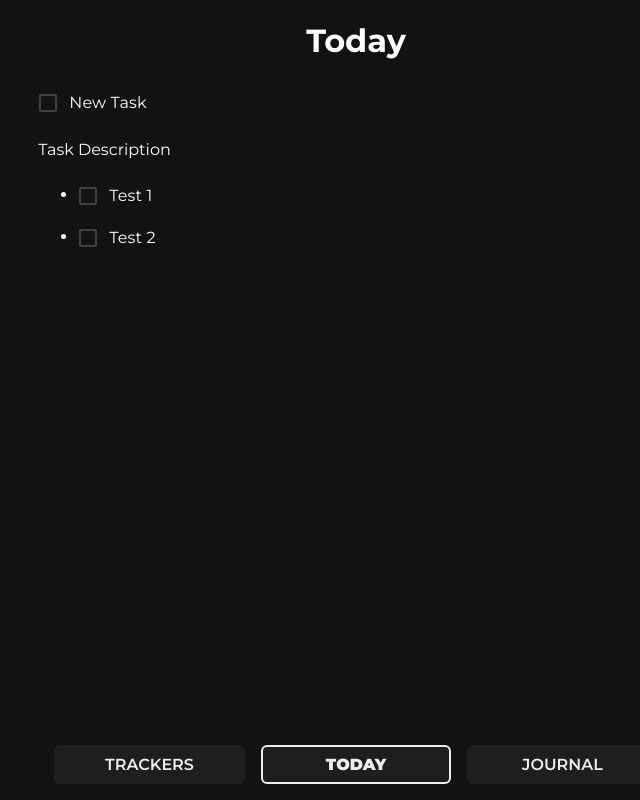
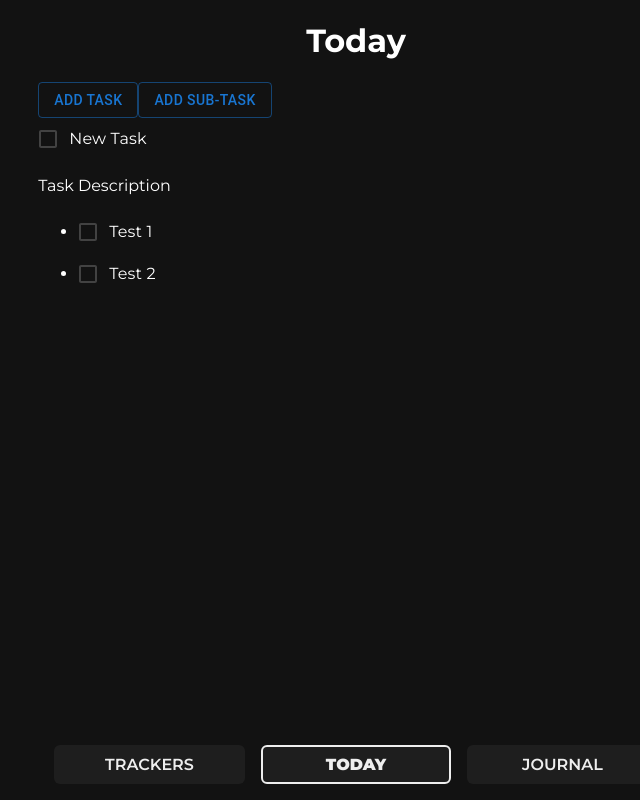
Before and after one commit to therisingtsun/ekdanta, a Next.js app: page / in a window 1280 px wide. Shown: the whole page, without its empty margins (284-924 px from the left). Built offline with nearby package versions, Linux system fonts and the light colour scheme.

Commit message:
task add component

```diff
--- /dev/null
+++ b/src/app/components/Task/Modal.tsx
@@ -0,0 +1,220 @@
+import { useState } from "react";
+import Button from "@mui/material/Button";
+import TextField from "@mui/material/TextField";
+import Dialog from "@mui/material/Dialog";
+import DialogActions from "@mui/material/DialogActions";
+import DialogContent from "@mui/material/DialogContent";
+import DialogContentText from "@mui/material/DialogContentText";
+import DialogTitle from "@mui/material/DialogTitle";
+
+import {
+	Task as TaskStructure,
+	TaskItem as TaskItemStructure,
+} from "@/types/TasksList";
+
+export const TaskDialog = ({
+	openTaskDialog,
+	setOpenTaskDialog,
+	handleTaskSubmit,
+	state,
+	setState,
+}: {
+	openTaskDialog: boolean;
+	setOpenTaskDialog: React.Dispatch<React.SetStateAction<boolean>>;
+	handleTaskSubmit: (event: React.SyntheticEvent) => void;
+	state: TaskStructure;
+	setState: React.Dispatch<React.SetStateAction<TaskStructure>>;
+}) => {
+	return (
+		<>
+			<Button
+				variant="outlined"
+				onClick={() => {
+					setOpenTaskDialog(true);
+				}}
+			>
+				Add Task
+			</Button>
+			<Dialog
+				open={openTaskDialog}
+				onClose={() => {
+					setOpenTaskDialog(false);
+				}}
+			>
+				<form onSubmit={handleTaskSubmit}>
+					<DialogTitle>Add Task</DialogTitle>
+					<DialogContent>
+						<DialogContentText>Title</DialogContentText>
+						<TextField
+							autoFocus
+							margin="dense"
+							id="name"
+							fullWidth
+							variant="standard"
+							onChange={(
+								event: React.ChangeEvent<HTMLInputElement>
+							) => {
+								setState({
+									...state,
+									title: event.target.value,
+								});
+							}}
+						/>
+						<DialogContentText>Description</DialogContentText>
+						<TextField
+							margin="dense"
+							id="name"
+							fullWidth
+							variant="standard"
+							onChange={(
+								event: React.ChangeEvent<HTMLInputElement>
+							) => {
+								setState({
+									...state,
+									description: event.target.value,
+								});
+							}}
+						/>
+					</DialogContent>
+					<DialogActions>
+						<Button
+							onClick={() => {
+								setOpenTaskDialog(false);
+							}}
+						>
+							Cancel
+						</Button>
+						<Button
+							type="submit"
+							onClick={() => {
+								setOpenTaskDialog(false);
+							}}
+						>
+							Add
+						</Button>
+					</DialogActions>
+				</form>
+			</Dialog>
+		</>
+	);
+};
+
+export const SubTaskDialog = ({
+	openSubTaskDialog,
+	setOpenSubTaskDialog,
+	handleSubTaskSubmit,
+	itemList,
+	setItemList,
+}: {
+	openSubTaskDialog: boolean;
+	setOpenSubTaskDialog: React.Dispatch<React.SetStateAction<boolean>>;
+	handleSubTaskSubmit: (event: React.SyntheticEvent) => void;
+	itemList: TaskItemStructure;
+	setItemList: React.Dispatch<React.SetStateAction<TaskItemStructure>>;
+}) => {
+	return (
+		<>
+			<Button
+				variant="outlined"
+				onClick={() => {
+					setOpenSubTaskDialog(true);
+				}}
+			>
+				Add Sub-Task
+			</Button>
+			<Dialog
+				open={openSubTaskDialog}
+				onClose={() => {
+					setOpenSubTaskDialog(false);
+				}}
+			>
+				<form onSubmit={handleSubTaskSubmit}>
+					<DialogTitle>Add Task</DialogTitle>
+					<DialogContent>
+						<DialogContentText>Description</DialogContentText>
+						<TextField
+							autoFocus
+							margin="dense"
+							id="name"
+							fullWidth
+							variant="standard"
+							onChange={(
+								event: React.ChangeEvent<HTMLInputElement>
+							) => {
+								const taskItem: TaskItemStructure = {
+									description: event.target.value,
+								};
+								setItemList({ ...taskItem });
+							}}
+						/>
+					</DialogContent>
+					<DialogActions>
+						<Button
+							onClick={() => {
+								setOpenSubTaskDialog(false);
+							}}
+						>
+							Cancel
+						</Button>
+						<Button
+							type="submit"
+							onClick={() => {
+								setOpenSubTaskDialog(false);
+							}}
+						>
+							Add
+						</Button>
+					</DialogActions>
+				</form>
+			</Dialog>
+		</>
+	);
+};
+
+export default ({
+	task,
+	setTask,
+}: {
+	task: TaskStructure;
+	setTask: React.Dispatch<React.SetStateAction<TaskStructure>>;
+}) => {
+	const [state, setState] = useState(task);
+	const [openTaskDialog, setOpenTaskDialog] = useState(false);
+	const [openSubTaskDialog, setOpenSubTaskDialog] = useState(false);
+	const [itemList, setItemList] = useState(task.items[0]);
+
+	const handleTaskSubmit = (event: React.SyntheticEvent) => {
+		event.preventDefault();
+		setTask({
+			...state,
+		});
+	};
+	const handleSubTaskSubmit = (event: React.SyntheticEvent) => {
+		event.preventDefault();
+		let taskList = state.items;
+		taskList.push(itemList);
+		setTask({
+			...state,
+			items: [...taskList],
+		});
+	};
+
+	return (
+		<div>
+			<TaskDialog
+				openTaskDialog={openTaskDialog}
+				setOpenTaskDialog={setOpenTaskDialog}
+				handleTaskSubmit={handleTaskSubmit}
+				state={state}
+				setState={setState}
+			/>
+			<SubTaskDialog
+				openSubTaskDialog={openSubTaskDialog}
+				setOpenSubTaskDialog={setOpenSubTaskDialog}
+				handleSubTaskSubmit={handleSubTaskSubmit}
+				itemList={itemList}
+				setItemList={setItemList}
+			/>
+		</div>
+	);
+};
--- a/src/app/components/Task/index.tsx
+++ b/src/app/components/Task/index.tsx
@@ -2,75 +2,103 @@
 
 import { useState } from "react";
 
-import { FormControlLabel, Typography } from "@mui/material"
-import Checkbox from "@mui/material/Checkbox"
-import { grey } from "@mui/material/colors"
+import { FormControlLabel, Typography } from "@mui/material";
+import Checkbox from "@mui/material/Checkbox";
+import { grey } from "@mui/material/colors";
 
 import {
 	Task as TaskStructure,
-	TaskItem as TaskItemStructure
+	TaskItem as TaskItemStructure,
 } from "@/types/TasksList";
+import FormDialog from "./Modal";
 
 const checkboxStyle = {
 	color: grey[800],
-	'&.Mui-checked, &.MuiCheckbox-indeterminate': {
-		color: grey[800]
+	"&.Mui-checked, &.MuiCheckbox-indeterminate": {
+		color: grey[800],
+	},
+};
+
+export const TaskItem = ({
+	item,
+	clickHandler,
+}: {
+	item: TaskItemStructure;
+	clickHandler: () => void;
+}) => {
+	return (
+		<FormControlLabel
+			className="task-item-container"
+			label={
+				<Typography fontFamily={"Montserrat, sans-serif"}>
+					{item.description}
+				</Typography>
 			}
-}
-
-export const TaskItem = ({ item, clickHandler }: {
-	item: TaskItemStructure,
-	clickHandler: () => void
-}) => {
-	return <FormControlLabel
-		className="task-item-container"
-		label={<Typography fontFamily={"Montserrat, sans-serif"}>{item.description}</Typography>}
-		control={<Checkbox
+			control={
+				<Checkbox
 					sx={checkboxStyle}
 					checked={item.completed ?? false}
 					onClick={clickHandler}
-		/>}
 				/>
 			}
+		/>
+	);
+};
 
-export default ({ task }: {task: TaskStructure }) => {
-	task.created ??= new Date()
+export default ({ task }: { task: TaskStructure }) => {
+	task.created ??= new Date();
 
-	const [ state, setState ] = useState( task );
+	const [state, setState] = useState(task);
 	const clickHandler = () => {
-		if (state.items.some(item => !item.completed)) {
-			state.items.forEach(item => item.completed = true)
+		if (state.items.some((item) => !item.completed)) {
+			state.items.forEach((item) => (item.completed = true));
 		} else {
-			state.items.forEach(item => item.completed = false)
+			state.items.forEach((item) => (item.completed = false));
 		}
-		setState({ ...state })
-	}
+		setState({ ...state });
+	};
 	const updateHandler = (i: number) => {
 		return () => {
-			state.items[i].completed = !state.items[i].completed
-			setState({ ...state })
+			state.items[i].completed = !state.items[i].completed;
+			setState({ ...state });
+		};
+	};
+
+	const completedCount = state.items.filter((item) => item.completed).length;
+	console.log("Main--", state);
+
+	return (
+		<div className="task-container">
+			<FormDialog task={state} setTask={setState} />
+			<FormControlLabel
+				label={
+					<Typography fontFamily={"Montserrat, sans-serif"}>
+						{state.title}
+					</Typography>
 				}
+				control={
+					<Checkbox
+						sx={checkboxStyle}
+						checked={
+							state.completed ||
+							state.items.every((item) => item.completed)
 						}
-
-	const completedCount = state.items.filter(item => item.completed).length
-
-	return <div className="task-container">
-		<FormControlLabel
-			label={<Typography fontFamily={"Montserrat, sans-serif"}>{task.title}</Typography>}
-			control={<Checkbox
-				sx={checkboxStyle}
-				checked={state.completed || state.items.every(item => item.completed)}
 						indeterminate={
-					completedCount > 0 && completedCount < state.items.length
+							completedCount > 0 &&
+							completedCount < state.items.length
 						}
 						onClick={clickHandler}
-			/>}
 					/>
-		<p>{task.description}</p>
-		<ul>{
-			task.items.map((item, i) => <li key={i}>
+				}
+			/>
+			<p>{state.description}</p>
+			<ul>
+				{state.items.map((item, i) => (
+					<li key={i}>
 						<TaskItem item={item} clickHandler={updateHandler(i)} />
-			</li>)
-		}</ul>
+					</li>
+				))}
+			</ul>
 		</div>
-}
+	);
+};
```
Lines whose indentation alone changed are shown as unchanged.
